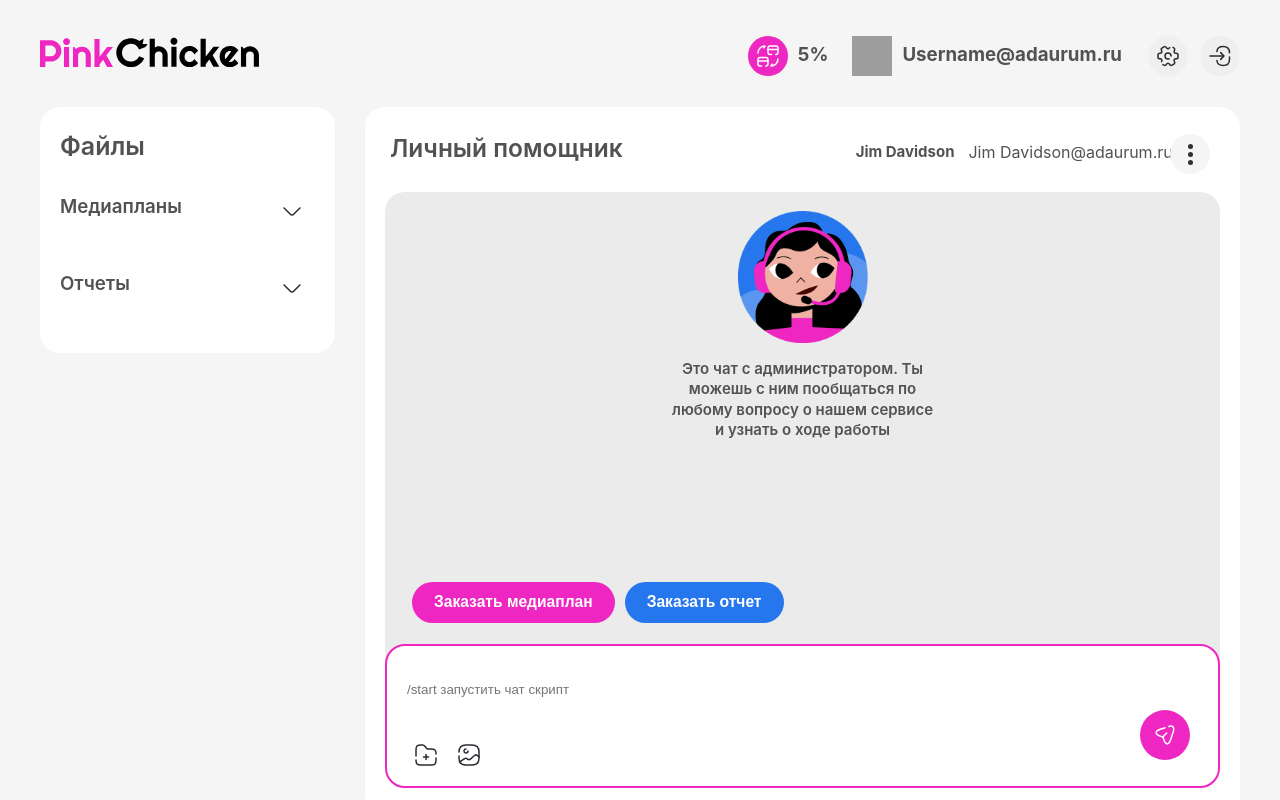
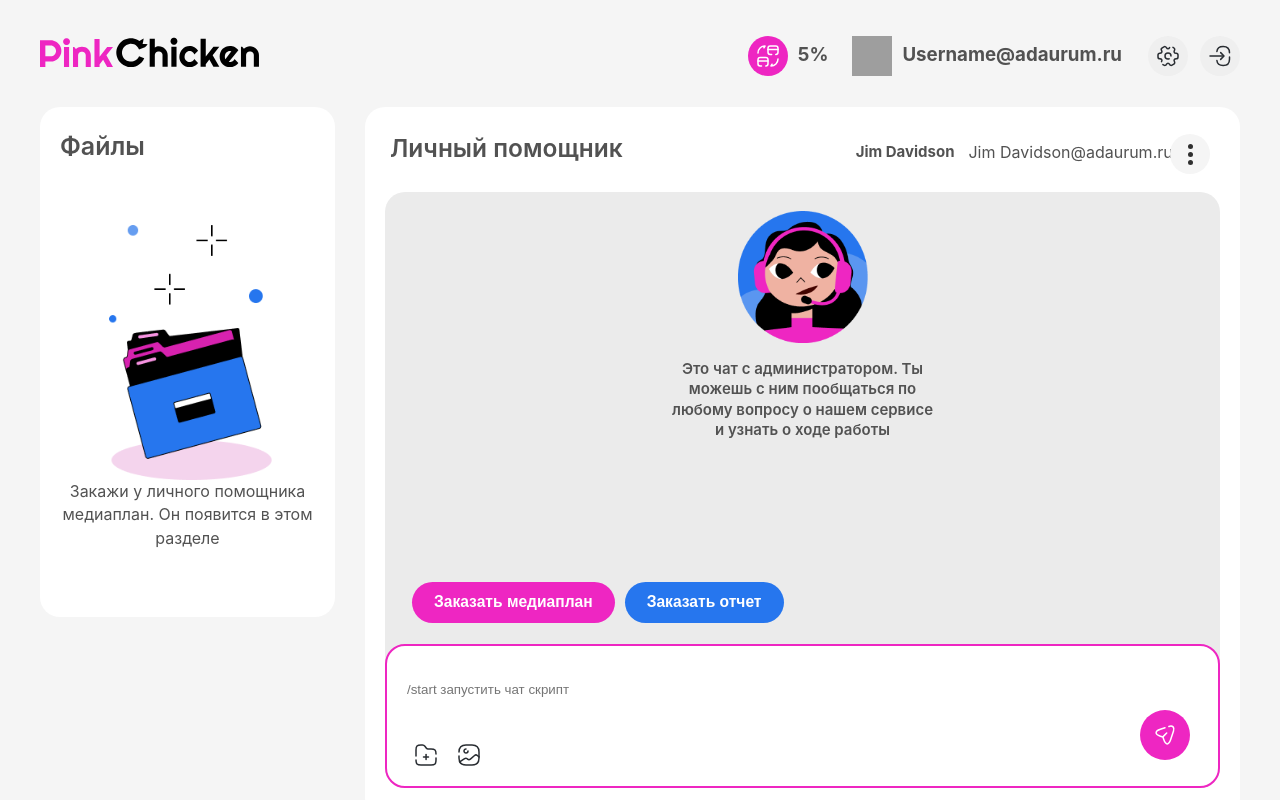
Before and after one commit to OGSmit/AdAurumTestProject, a Vue app in the folder test-project-AdAurum/: page / in a window 1280 px wide. Shown: the top 800 px of the page. Built offline with nearby package versions, Linux system fonts and the light colour scheme; grey boxes are pictures that could not be loaded.

Commit message:
добавил заглушку к файлам

```diff
--- a/test-project-AdAurum/src/components/Files/Files.module.scss
+++ b/test-project-AdAurum/src/components/Files/Files.module.scss
@@ -37,6 +37,28 @@
 
 .container-files {
   display: none;
+
+  &__promo {
+    display: flex;
+    flex-direction: column;
+    justify-content: center;
+    align-items: center;
+    width: 100%;
+    height: min-content;
+    padding: 30px 20px;
+  }
+
+  &__img {
+    object-fit: cover;
+    object-position: center;
+    max-width: 314px;
+    max-height: 255px;
+  }
+
+  &__span {
+    text-align: center;
+    width: 255px;
+  }
 
   &_opened {
     display: flex;
@@ -130,6 +152,12 @@
     flex-wrap: wrap;
     gap: 20px;
 
+    &__promo {
+
+      flex-direction: row;
+
+    }
+
     &__title {
       width: 100%;
       text-align: start;
@@ -189,5 +217,11 @@
     padding-top: 25px;
     gap: 34px;
     margin-left: 0;
+
+    &__promo {
+
+      flex-direction: column;
+
+    }
   }
 }
--- a/test-project-AdAurum/src/components/Files/Files.vue
+++ b/test-project-AdAurum/src/components/Files/Files.vue
@@ -59,7 +59,8 @@ export default {
         this.isReportReady = true;
       }
       return reports
-    }
+    },
+
   }
 }
 </script>
@@ -74,7 +75,11 @@ export default {
 
   <div class="container-files" :class="{ 'container-files_opened': isFilesListOpened }">
     <h2 class="container-files__title">Файлы</h2>
-    <div class="container-files__mediaplan-container">
+    <div v-if="(reports.length === 0 && mediaPlans.length === 0)" class="container-files__promo">
+      <img class="container-files__img" src="../../assets/FileBlanc.png" alt="у вас пока нет файлов">
+      <span class="container-files__span">Закажи у личного помощника медиаплан. Он появится в этом разделе</span>
+    </div>
+    <div v-if="mediaPlans.length > 0" class="container-files__mediaplan-container">
       <h3 class="container-files__subtitle">Медиапланы</h3>
       <button class="container-files__button" :class="{ 'container-files__button_rotated': !isMediaplanOpen }"
         @click="toggleFilesList('Mediaplan')">
@@ -90,7 +95,7 @@ export default {
         <button class="container-files__button-more" type="button">Показать еще</button>
       </ul>
     </div>
-    <div class="container-files__report-container">
+    <div v-if="reports.length > 0" class="container-files__report-container">
       <h3 class="container-files__subtitle">Отчеты</h3>
       <button class="container-files__button" :class="{ 'container-files__button_rotated': !isReportOpen }"
         @click="toggleFilesList('Report')">
--- a/test-project-AdAurum/src/components/PersonalAssistant/PersonalAssistant.module.scss
+++ b/test-project-AdAurum/src/components/PersonalAssistant/PersonalAssistant.module.scss
@@ -104,7 +104,7 @@
       background-color: #fff;
       border-radius: 20px;
       padding: 21px 20px 30px;
-      width: calc(80% - 80px);
+      width: calc(100% - 80px);
       margin: 0 auto;
     }
 
@@ -158,6 +158,12 @@
       gap: 233px;
     }
 
+    &__wrapper {
+
+      width: calc(80% - 80px);
+
+    }
+
     &__options {
       top: 50px;
       right: 3px;
```
Also changed, not shown: test-project-AdAurum/src/assets/FileBlanc.png (added).
